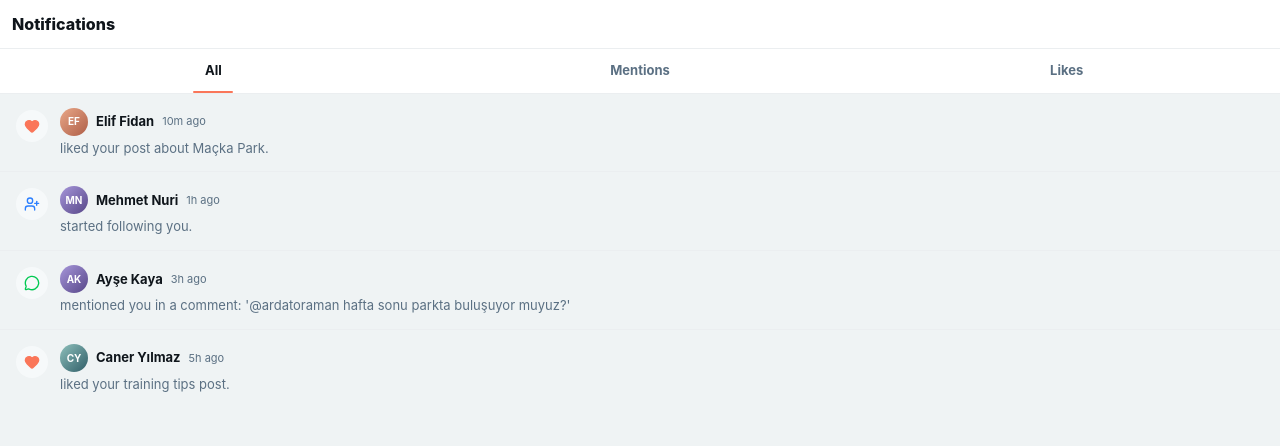
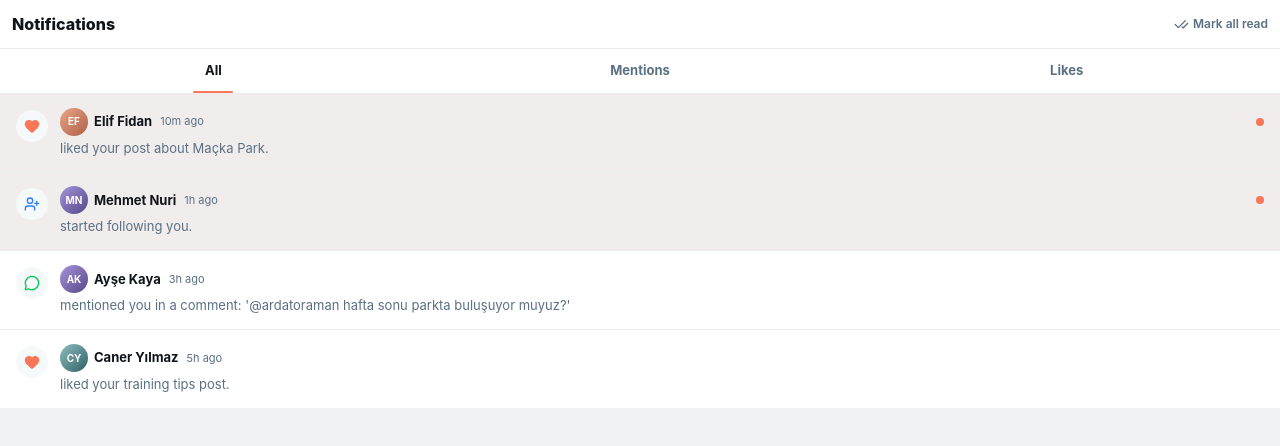
Before and after one commit to toramanarda/pawsocial, a Next.js app: page /notifications in a window 1280 px wide. Shown: the top 446 px of the page. Built offline with nearby package versions, Linux system fonts and the light colour scheme.

Commit message:
Update notifications page with dynamic read toggles and cleanup duplicate arrays

```diff
--- a/src/app/notifications/page.jsx
+++ b/src/app/notifications/page.jsx
@@ -1,23 +1,19 @@
 "use client";
 
 import { useState } from "react";
+import Link from "next/link";
 import Avatar from "@/components/ui/Avatar";
-import { Heart, MessageCircle, UserPlus, Sparkles } from "lucide-react";
+import { Heart, MessageCircle, UserPlus, Sparkles, CheckCheck } from "lucide-react";
 
 export default function NotificationsPage() {
+
   const [activeTab, setActiveTab] = useState("all");
-
-  const tabs = [
-    { id: "all", label: "All" },
-    { id: "mentions", label: "Mentions" },
-    { id: "likes", label: "Likes" },
-  ];
-
-  const notifications = [
+  const [notificationsList, setNotificationsList] = useState([
     {
       id: "n1",
       type: "like",
       user: {
+        id: "u-elif",
         name: "Elif Fidan",
         handle: "@eliffidan",
         avatar: "EF",
@@ -25,11 +21,13 @@ export default function NotificationsPage() {
       },
       text: "liked your post about Maçka Park.",
       time: "10m ago",
+      read: false,
     },
     {
       id: "n2",
       type: "follow",
       user: {
+        id: "u-mnuri",
         name: "Mehmet Nuri",
         handle: "@mnuri",
         avatar: "MN",
@@ -37,11 +35,13 @@ export default function NotificationsPage() {
       },
       text: "started following you.",
       time: "1h ago",
+      read: false,
     },
     {
       id: "n3",
       type: "mention",
       user: {
+        id: "u-ayse",
         name: "Ayşe Kaya",
         handle: "@aysekaya",
         avatar: "AK",
@@ -49,11 +49,13 @@ export default function NotificationsPage() {
       },
       text: "mentioned you in a comment: '@ardatoraman hafta sonu parkta buluşuyor muyuz?'",
       time: "3h ago",
+      read: true,
     },
     {
       id: "n4",
       type: "like",
       user: {
+        id: "u-caner",
         name: "Caner Yılmaz",
         handle: "@canery",
         avatar: "CY",
@@ -61,14 +63,30 @@ export default function NotificationsPage() {
       },
       text: "liked your training tips post.",
       time: "5h ago",
+      read: true,
     },
-  ];
+  ]);
+  const markAllAsRead = () => {
+    setNotificationsList((prev) => prev.map((n) => ({ ...n, read: true })));
+  };
 
-  const filteredNotifications = notifications.filter((item) => {
+  const markAsRead = (id) => {
+    setNotificationsList((prev) =>
+      prev.map((n) => (n.id === id ? { ...n, read: true } : n))
+    );
+  };
+
+  const filteredNotifications = notificationsList.filter((item) => {
     if (activeTab === "mentions") return item.type === "mention";
     if (activeTab === "likes") return item.type === "like";
-    return true; // 'all' sekmesi
+    return true;
   });
+
+  const tabs = [
+    { id: "all", label: "All" },
+    { id: "mentions", label: "Mentions" },
+    { id: "likes", label: "Likes" },
+  ];
 
   const getIcon = (type) => {
     switch (type) {
@@ -87,8 +105,16 @@ export default function NotificationsPage() {
     <div>
       {/* Üst Başlık ve Sekmeler */}
       <header className="sticky top-0 bg-white/95 backdrop-blur-md border-b border-line z-10">
-        <div className="p-3">
+        <div className="p-3 flex items-center justify-between">
           <h1 className="font-extrabold text-[16px] text-ink">Notifications</h1>
+          <button
+            onClick={markAllAsRead}
+            className="flex items-center gap-1 text-[12px] font-semibold text-muted hover:text-coral transition-colors cursor-pointer"
+            title="Mark all as read"
+          >
+            <CheckCheck size={15} />
+            <span>Mark all read</span>
+          </button>
         </div>
         <div className="flex border-t border-line">
           {tabs.map((tab) => (
@@ -117,7 +143,9 @@ export default function NotificationsPage() {
           filteredNotifications.map((notif) => (
             <div
               key={notif.id}
-              className="p-[14px_16px] flex items-start gap-3 hover:bg-surface/50 transition-colors cursor-pointer"
+              onClick={() => markAsRead(notif.id)}
+              className={`p-[14px_16px] flex items-start gap-3 transition-colors cursor-pointer ${notif.read ? "bg-white hover:bg-surface/50" : "bg-coral/5 hover:bg-coral/10"
+                }`}
             >
               {/* Tip İkonu */}
               <div className="p-2 rounded-full bg-surface shrink-0 mt-0.5">
@@ -127,6 +155,11 @@ export default function NotificationsPage() {
               {/* İçerik */}
               <div className="flex-1 min-w-0">
                 <div className="flex items-center gap-2 mb-1">
+                  <Link
+                    href={`/profile/${notif.user.id || notif.user.handle}`}
+                    onClick={(e) => e.stopPropagation()}
+                    className="flex items-center gap-1.5 hover:underline"
+                  >
                     <Avatar
                       initials={notif.user.avatar}
                       color={notif.user.avatarColor}
@@ -135,9 +168,13 @@ export default function NotificationsPage() {
                     <span className="font-bold text-[13px] text-ink truncate">
                       {notif.user.name}
                     </span>
+                  </Link>
                   <span className="text-[11px] text-muted shrink-0">
                     {notif.time}
                   </span>
+                  {!notif.read && (
+                    <span className="w-2 h-2 rounded-full bg-coral shrink-0 ml-auto" />
+                  )}
                 </div>
                 <p className="text-[13px] text-muted leading-snug">
                   {notif.text}
```
Lines whose indentation alone changed are shown as unchanged.
